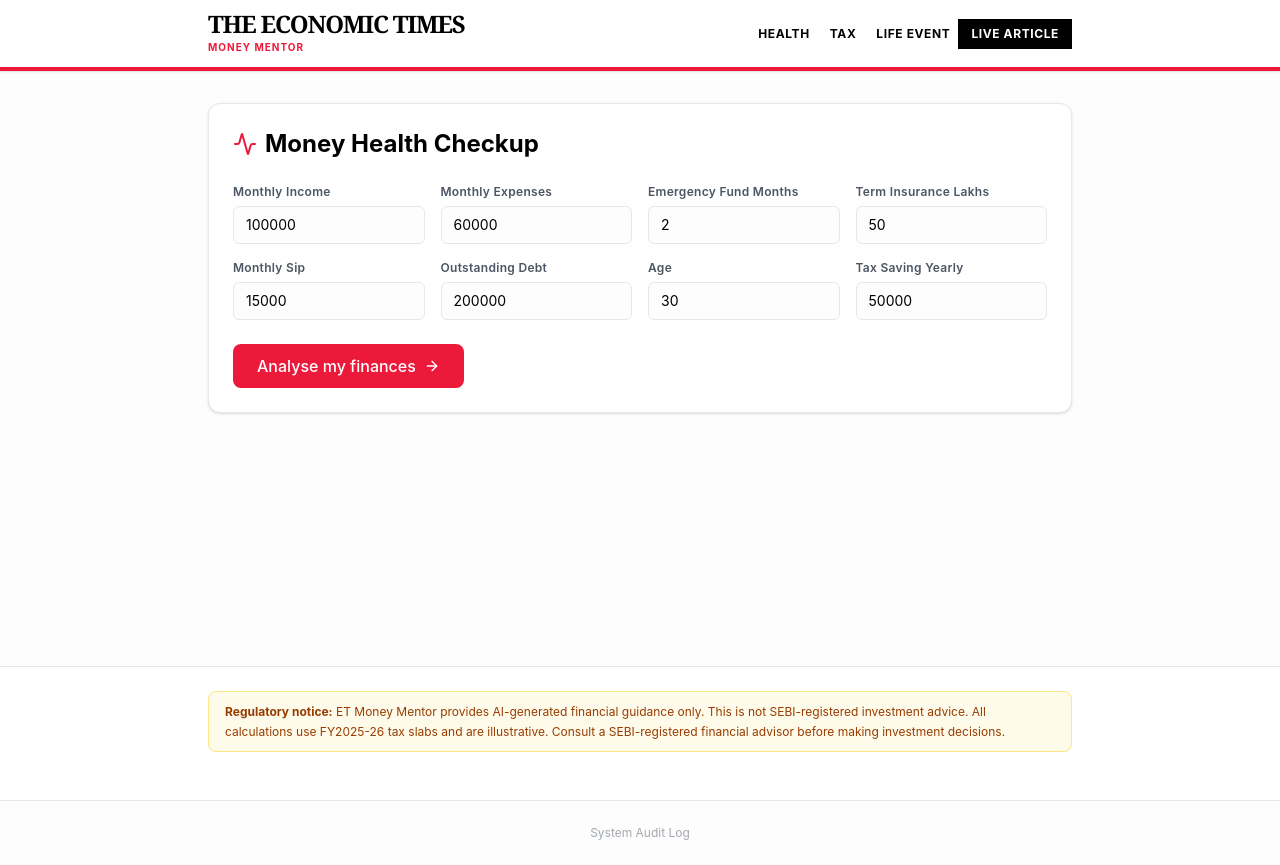
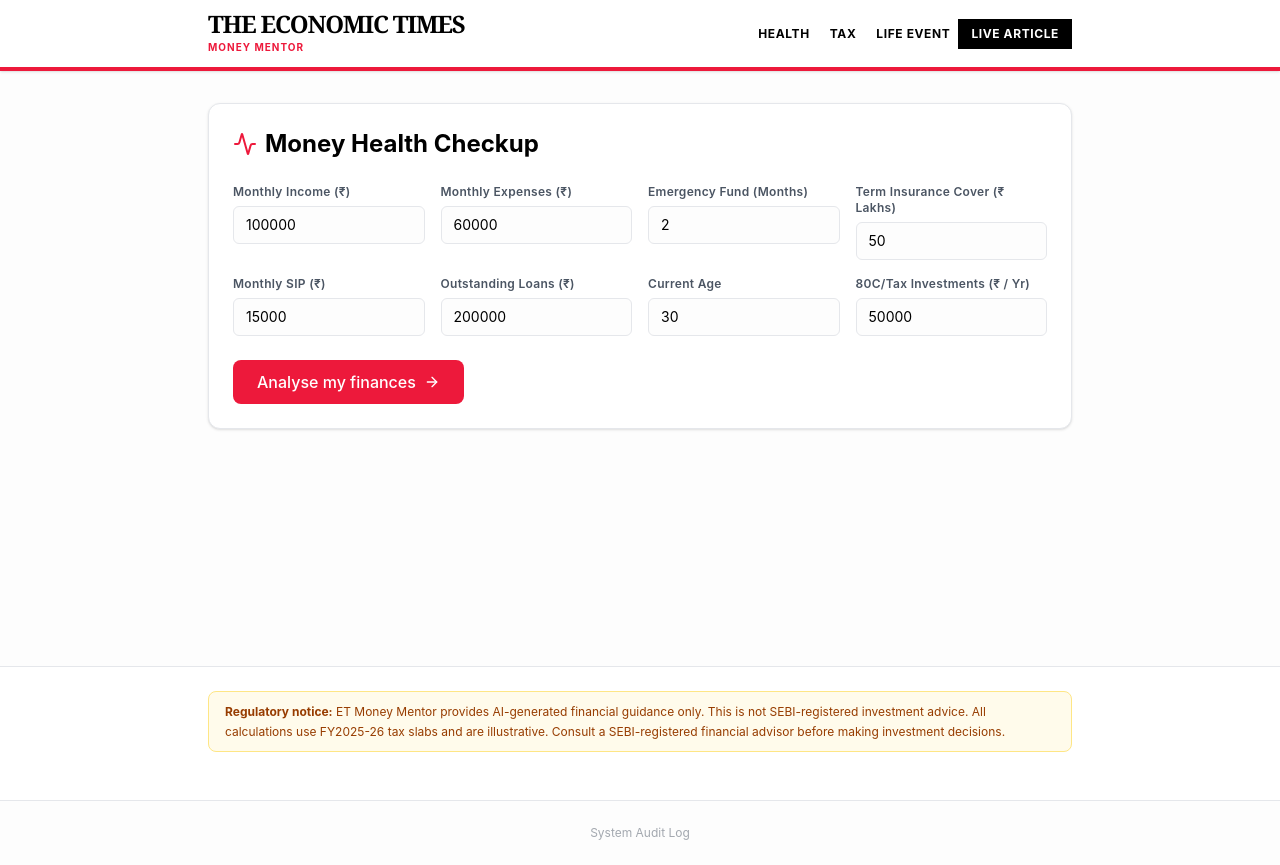
Before and after one commit to AviralMishra039/AI-Money-Mentor, a Next.js app: page /health in a window 1280 px wide. Built offline with nearby package versions, Linux system fonts and the light colour scheme.

Commit message:
adding human-readable labels

```diff
--- a/app/health/page.tsx
+++ b/app/health/page.tsx
@@ -65,6 +65,17 @@ export default function HealthPage() {
     setInputs((prev: HealthInputs) => ({ ...prev, [field]: Number(value) || 0 }))
   }
 
+  const labelNames: Record<keyof HealthInputs, string> = {
+    monthly_income: 'Monthly Income (₹)',
+    monthly_expenses: 'Monthly Expenses (₹)',
+    emergency_fund_months: 'Emergency Fund (Months)',
+    term_insurance_lakhs: 'Term Insurance Cover (₹ Lakhs)',
+    monthly_sip: 'Monthly SIP (₹)',
+    outstanding_debt: 'Outstanding Loans (₹)',
+    age: 'Current Age',
+    tax_saving_yearly: '80C/Tax Investments (₹ / Yr)'
+  }
+
   const dimNames: Record<keyof HealthScore['dims'], string> = {
     emergency: 'Emergency Fund',
     insurance: 'Life Cover',
@@ -83,8 +94,8 @@ export default function HealthPage() {
         <div className="grid grid-cols-1 sm:grid-cols-2 md:grid-cols-4 gap-4 mb-6">
           {(Object.entries(inputs) as [string, number][]).map(([k, v]) => (
             <div key={k} className="flex flex-col gap-1.5">
-              <label className="text-xs font-semibold text-text-secondary capitalize tracking-wide">
-                {k.replace(/_/g, ' ')}
+              <label className="text-xs font-semibold text-text-secondary tracking-wide">
+                {labelNames[k as keyof HealthInputs]}
               </label>
               <input
                 type="number"
--- a/app/page.tsx
+++ b/app/page.tsx
@@ -4,9 +4,12 @@ import { ArrowRight, Activity, Calculator, Briefcase, Lock, Glasses, Users } fro
 export default function Home() {
   return (
     <div className="flex flex-col gap-12 py-8 animate-in fade-in duration-500">
-      <section className="text-center space-y-4 max-w-2xl mx-auto">
-        <h1 className="text-4xl sm:text-5xl font-extrabold text-primary tracking-tight">Your AI Financial Mentor</h1>
-        <p className="text-lg text-text-secondary">95% of Indians have no financial plan. Fix that in 5 minutes.</p>
+      <section className="text-center space-y-4 max-w-4xl mx-auto">
+        <h1 className="text-3xl sm:text-4xl lg:text-5xl font-extrabold text-primary tracking-tight leading-tight px-4 flex flex-col gap-2">
+          <span>₹1,73,000 in tax savings go unclaimed</span>
+          <span className="text-text-primary">by the average Indian salaried employee.</span>
+        </h1>
+        <p className="text-xl text-text-secondary font-medium">Find yours in 5 minutes.</p>
       </section>
 
       <div className="grid grid-cols-1 md:grid-cols-3 gap-6">
--- a/app/tax/page.tsx
+++ b/app/tax/page.tsx
@@ -112,6 +112,17 @@ export default function TaxWizardPage() {
 
   const inr = (n: number) => `₹${n.toLocaleString('en-IN')}`
 
+  const labelNames: Record<keyof TaxInputs, string> = {
+    annual_ctc: 'Annual CTC (₹)',
+    hra_received: 'HRA received per year (₹)',
+    rent_paid: 'Annual rent paid (₹)',
+    is_metro: 'Metro city residence?',
+    investments_80c: '80C investments (₹)',
+    nps_80ccd: 'NPS contribution (₹)',
+    home_loan_interest: 'Home loan interest (₹)',
+    medical_80d: 'Medical insurance 80D (₹)'
+  }
+
   const chartData = result ? [
     { name: 'Gross Income', amount: inputs.annual_ctc, fill: '#6b7280' },
     { name: 'Deductions', amount: result.recommended === 'old' ? result.total_old_deductions : 75000, fill: '#22c55e' },
@@ -136,8 +147,8 @@ export default function TaxWizardPage() {
         <div className="grid grid-cols-1 sm:grid-cols-2 md:grid-cols-4 gap-4 mb-6">
           {(Object.entries(inputs) as [string, any][]).map(([k, v]) => (
             <div key={k} className="flex flex-col gap-1.5">
-              <label className="text-xs font-semibold text-text-secondary capitalize tracking-wide flex items-center gap-1">
-                {k.replace(/_/g, ' ')}
+              <label className="text-xs font-semibold text-text-secondary tracking-wide flex items-center gap-1">
+                {labelNames[k as keyof TaxInputs]}
               </label>
               {typeof v === 'boolean' ? (
                 <button
```
